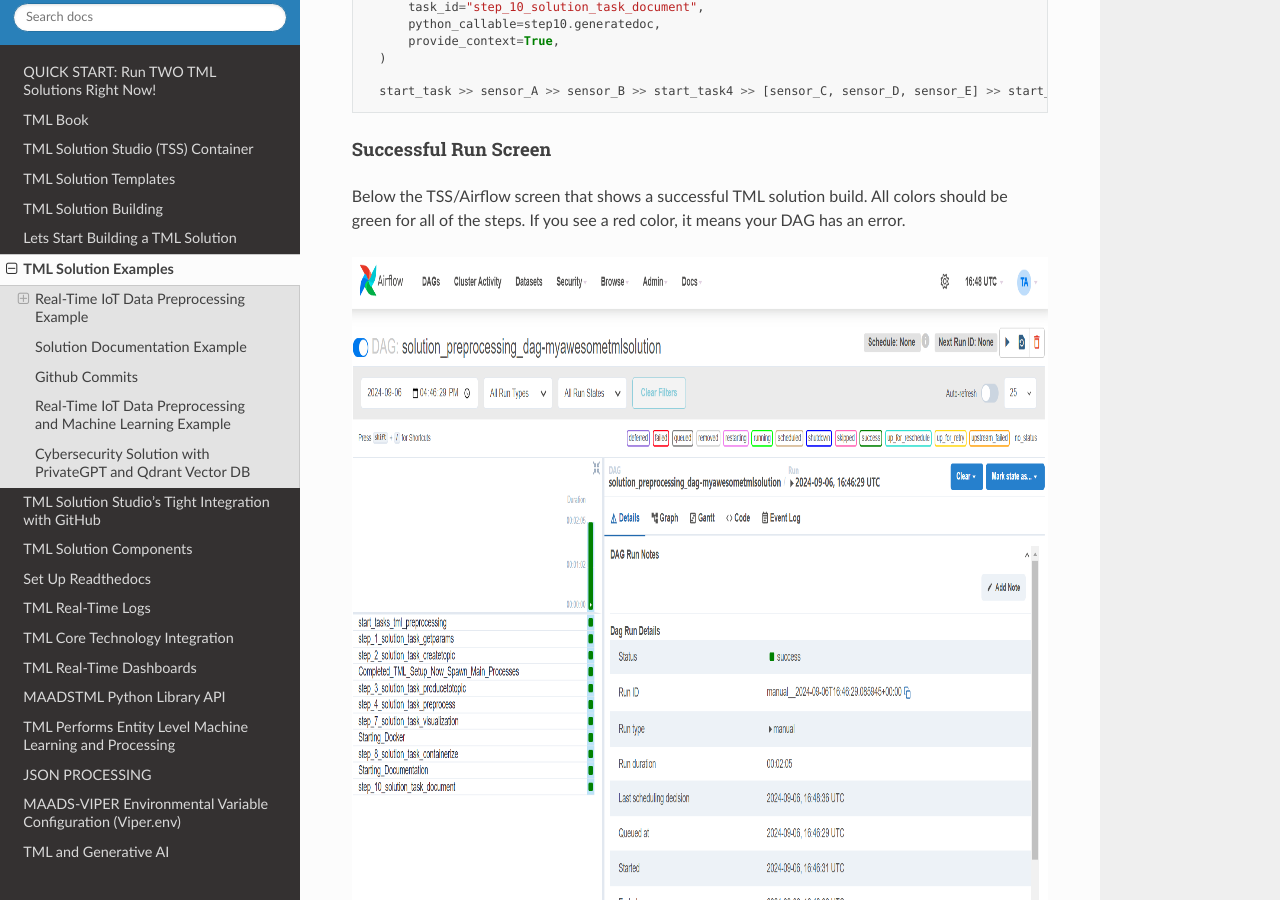
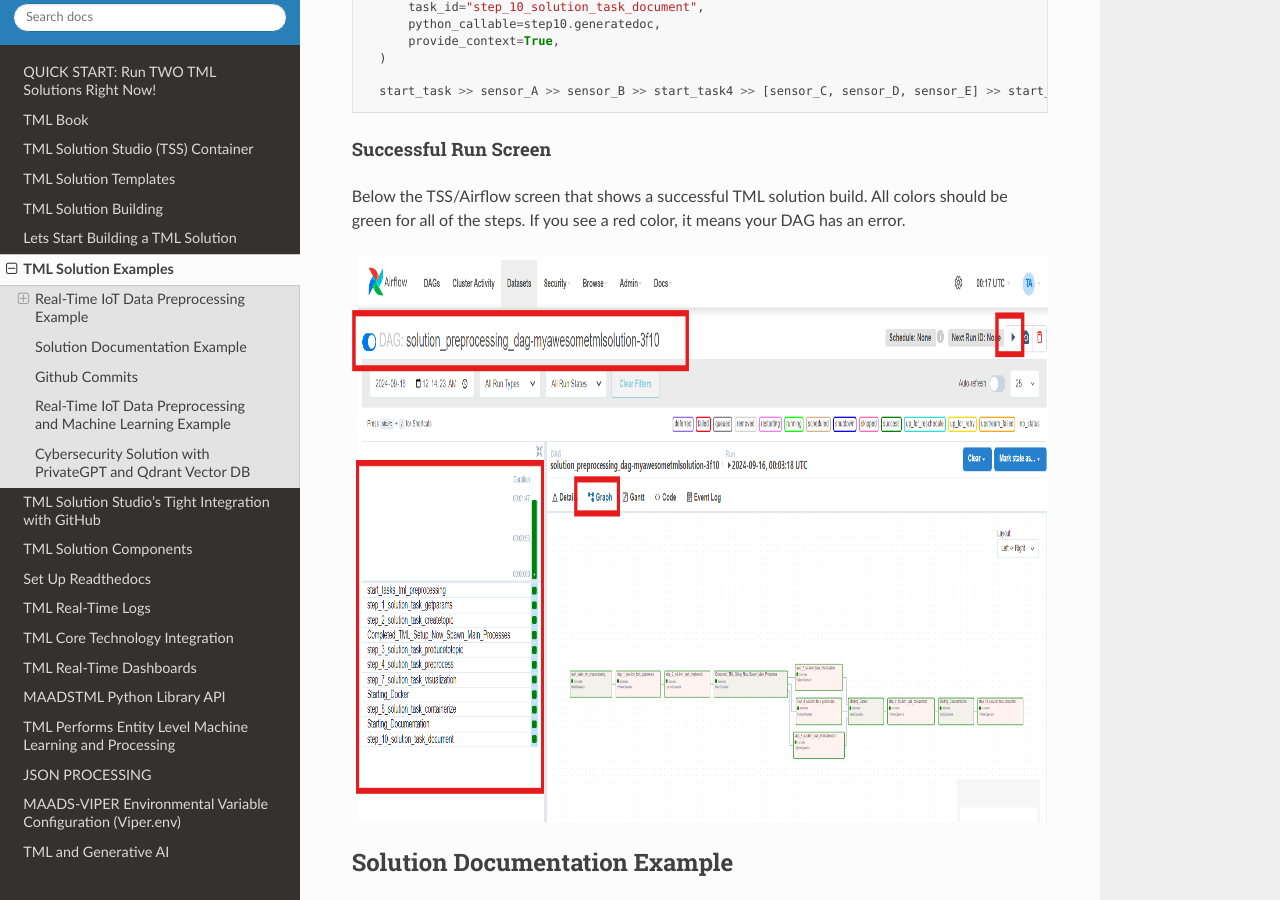
Before and after one commit to smaurice101/readthedocs, a Sphinx documentation site: the page built from docs/source/examples.rst, in a window 1280 px wide and 900 px high, scrolled down 2261 px. Built offline with Sphinx 7.4.7 and the Read the Docs theme 2.0.0, drawn with Linux system fonts in a browser that asks for light colours.

Commit message:
Update examples.rst

```diff
--- a/docs/source/examples.rst
+++ b/docs/source/examples.rst
@@ -115,7 +115,7 @@ Successful Run Screen
 
 Below the TSS/Airflow screen that shows a successful TML solution build.  All colors should be green for all of the steps.  If you see a red color, it means your DAG has an error.
 
-.. figure:: run1.png
+.. figure:: p53.png
    :scale: 70%
 
 Solution Documentation Example
```
